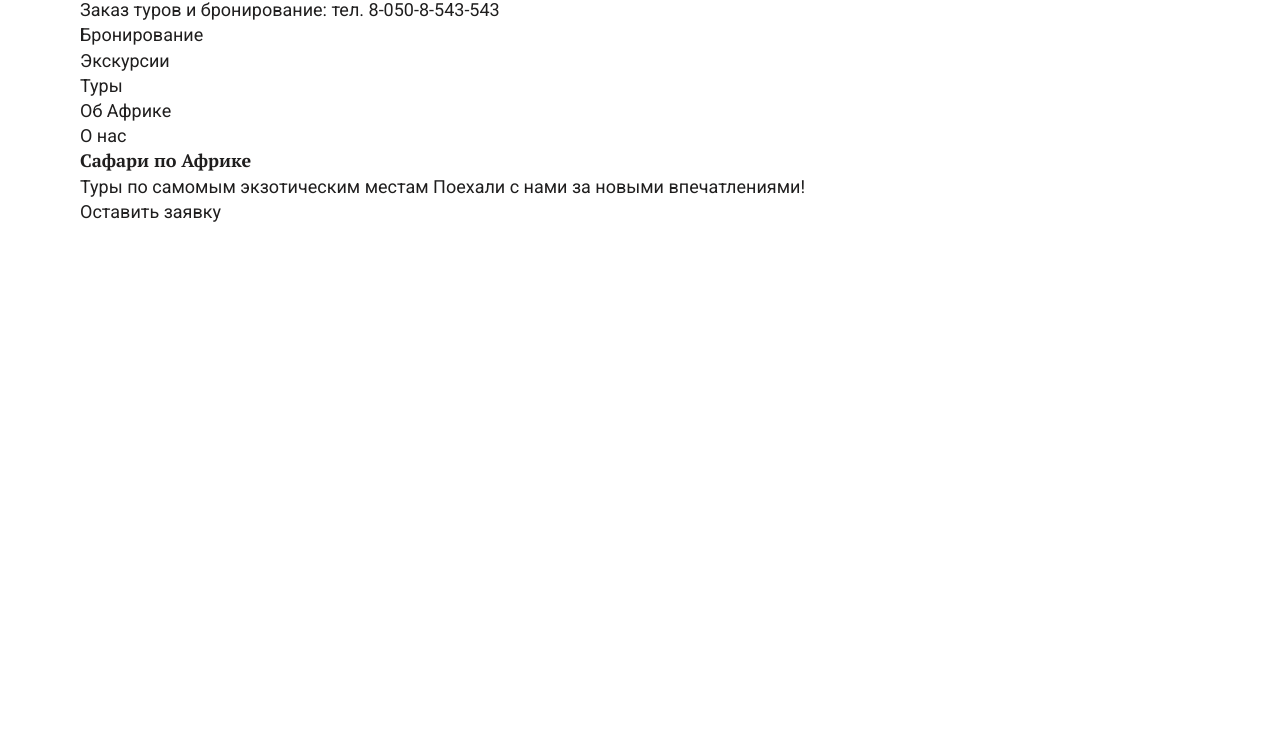
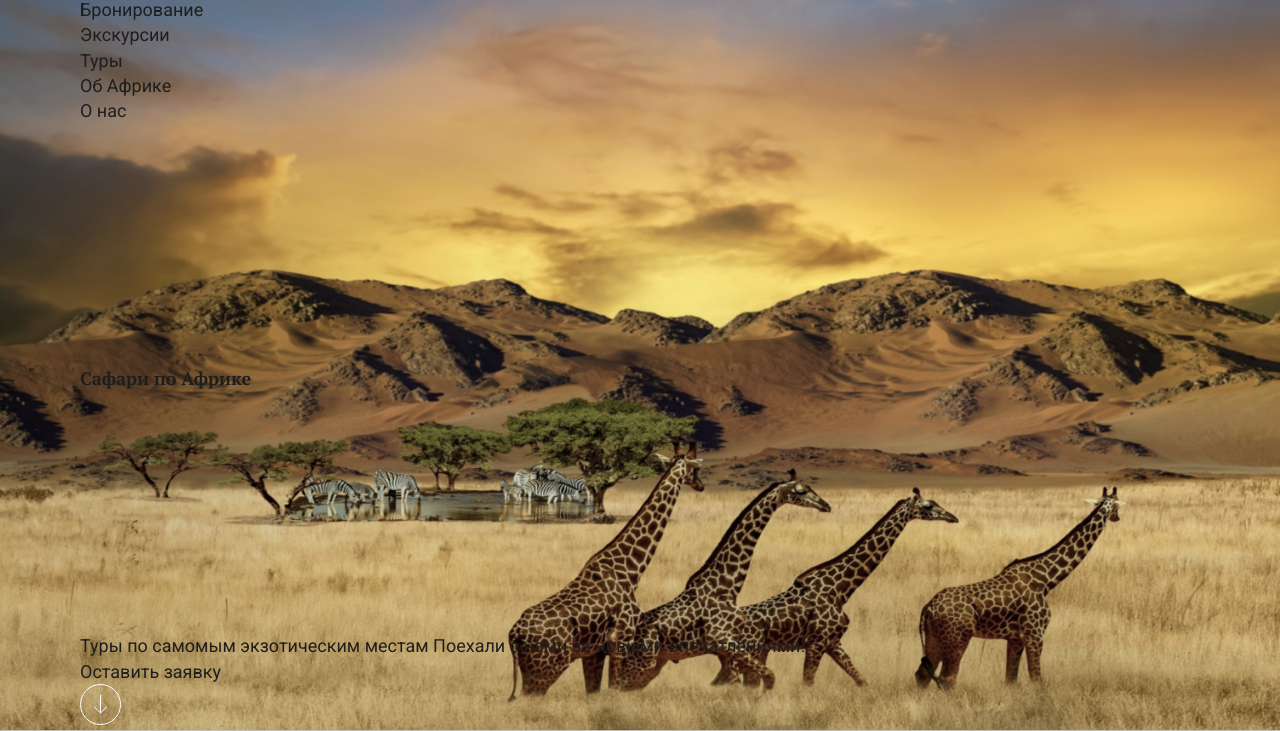
Before and after one commit to entertoinfo/Safari-Tourist, a plain HTML site: page index.html in a window 1280 px wide. Shown: the part 69-800 px from the top of the page. Drawn offline with nearby package versions, Linux system fonts and the light colour scheme.

Commit message:
Safari-Tourist

```diff
--- a/css/style.css
+++ b/css/style.css
@@ -17,10 +17,56 @@ a {
   color: inherit;
 }
 
-.container{
-  max-width: 1120px;
+.container {
+  max-width: 1140px;
   margin: 0 auto;
+  padding: 0 10px;
 }
+
+.header {
+  background-image: url(../images/header-bg.jpg);
+  background-repeat: no-repeat;
+  background-size: cover;
+  background-position: top center;
+}
+
+.header__inner {
+  min-height: 100vh;
+  display: flex;
+  flex-direction: column;
+  justify-content: space-between;
+}
+
+.header__top {
+  display: flex;
+  justify-content: space-between;
+  flex-wrap: wrap;
+}
+
+.menu {
+  width: 100%;
+}
+
+.menu__list {}
+
+.menu__item {}
+
+.menu__link {}
+
+.header__title {}
+
+.header__content {}
+
+.header__descr {}
+
+.header__btn {}
+
+.header__arrow {}
+
+.header__arrow-link {}
+
+.header__arrow-img {}
+
 
 .header__title {
   font-family: 'PT Serif', serif;
--- a/index.html
+++ b/index.html
@@ -46,8 +46,8 @@
             Поехали с нами за новыми впечатлениями!</p>
           <a class="header__btn" href="#">Оставить заявку</a>
           <div class="header__arrow">
-            <a class="header__arrow-link" href="">
-              <img class="header__arrow-img" src="/images/arrow.svg" alt="">
+            <a class="header__arrow-link" href="#">
+              <img class="header__arrow-img" src="images/arrow.svg" alt="">
             </a>
           </div>
         </div>
```
